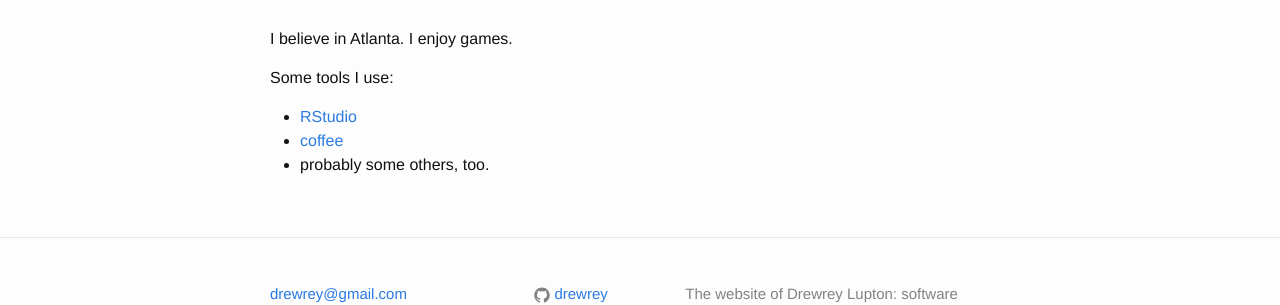
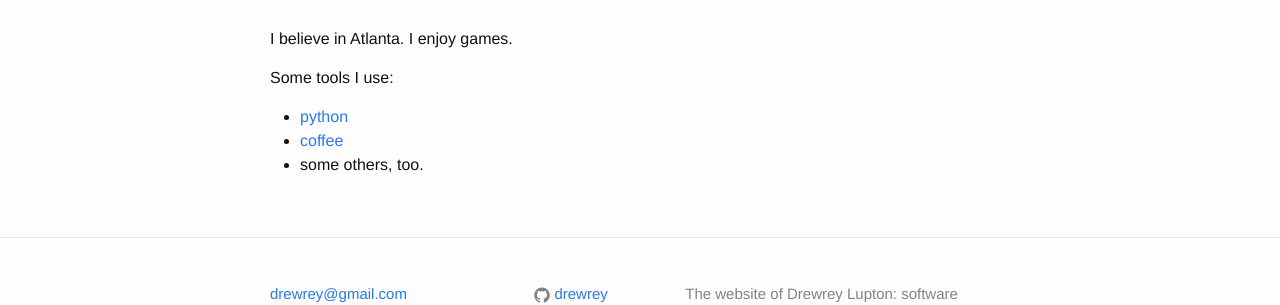
Before and after one commit to drewrey/personal-site, a Jekyll site: the page built from about.md, in a window 1280 px wide. Shown: the part 137-442 px from the top of the page. Built offline with Jekyll 4.4.1, drawn with Linux system fonts in a browser that asks for light colours.

Commit message:
r2py lol

```diff
--- a/about.md
+++ b/about.md
@@ -9,10 +9,9 @@ I enjoy games.
 
 Some tools I use:
 
-- [RStudio][rstudio]
+- [python][python]
 - [coffee][coffee]
-- probably some others, too.
+- some others, too.
 
-
-[rstudio]: http://www.rstudio.com/products/rstudio/
+[python]: https://docs.python.org/3/
 [coffee]: http://en.wikipedia.org/wiki/Coffee
```
